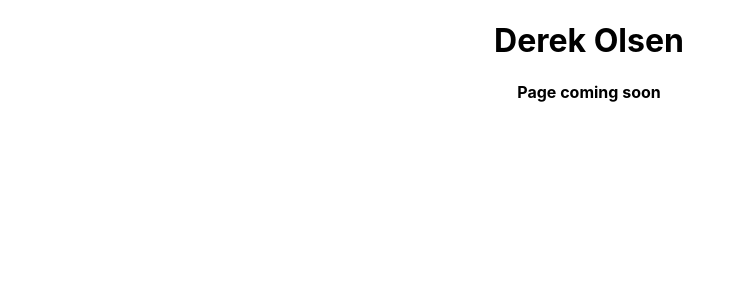
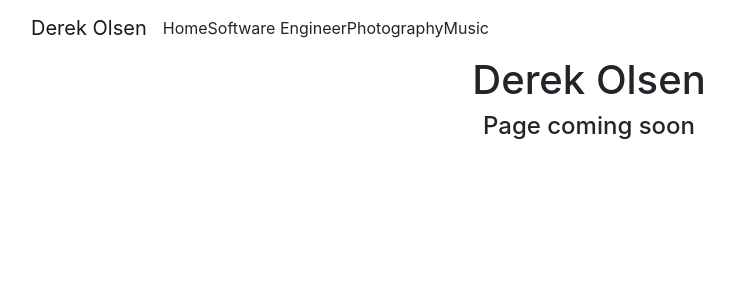
Before and after one commit to Dolsen0/DerekPage, a React (Create React App) app: page / in a window 1280 px wide. Shown: the top 300 px of the page, without its empty margins (51-785 px from the left). Built offline with nearby package versions, Linux system fonts and the light colour scheme; the HTML template or start-up script is replaced by a standard one.

Commit message:
added bootstrap and nav component

```diff
--- a/package.json
+++ b/package.json
@@ -6,7 +6,9 @@
     "@testing-library/jest-dom": "^5.16.5",
     "@testing-library/react": "^13.4.0",
     "@testing-library/user-event": "^13.5.0",
+    "bootstrap": "^5.2.1",
     "react": "^18.2.0",
+    "react-bootstrap": "^2.5.0",
     "react-dom": "^18.2.0",
     "react-scripts": "5.0.1",
     "web-vitals": "^2.1.4"
--- a/public/index.html
+++ b/public/index.html
@@ -14,6 +14,12 @@
       manifest.json provides metadata used when your web app is installed on a
       user's mobile device or desktop. See https://developers.google.com/web/fundamentals/web-app-manifest/
     -->
+    <link
+  rel="stylesheet"
+  href="https://cdn.jsdelivr.net/npm/bootstrap@5.2.0-beta1/dist/css/bootstrap.min.css"
+  integrity="sha384-0evHe/X+R7YkIZDRvuzKMRqM+OrBnVFBL6DOitfPri4tjfHxaWutUpFmBp4vmVor"
+  crossorigin="anonymous"
+/>
     <link rel="manifest" href="%PUBLIC_URL%/manifest.json" />
     <!--
       Notice the use of %PUBLIC_URL% in the tags above.
--- a/src/App.js
+++ b/src/App.js
@@ -1,10 +1,14 @@
 import './App.css';
+import Navibar from './components/Navbar.jsx'
 
 function App() {
   return (
     <div className="App">
+      <>
+      <Navibar/>
       <h1>Derek Olsen</h1>
       <h4>Page coming soon</h4>
+      </>
     </div>
   );
 }
--- /dev/null
+++ b/src/components/Navbar.jsx
@@ -0,0 +1,18 @@
+import Container from "react-bootstrap/Container";
+import Nav from "react-bootstrap/Nav";
+import NavbarBrand from "react-bootstrap/NavbarBrand";
+import Navbar from "react-bootstrap/Navbar";
+
+export default function Navibar(req, res) {
+  return (
+    <Container>
+      <Navbar>
+        <NavbarBrand>Derek Olsen</NavbarBrand>
+        <Nav.Link href="#home">Home</Nav.Link>
+        <Nav.Link href="#software">Software Engineer</Nav.Link>
+        <Nav.Link href="#photography">Photography</Nav.Link>
+        <Nav.Link href="#music">Music</Nav.Link>
+      </Navbar>
+    </Container>
+  );
+}
```
Also changed, not shown: 1 other file (tests, documents, lock files or other folders).
